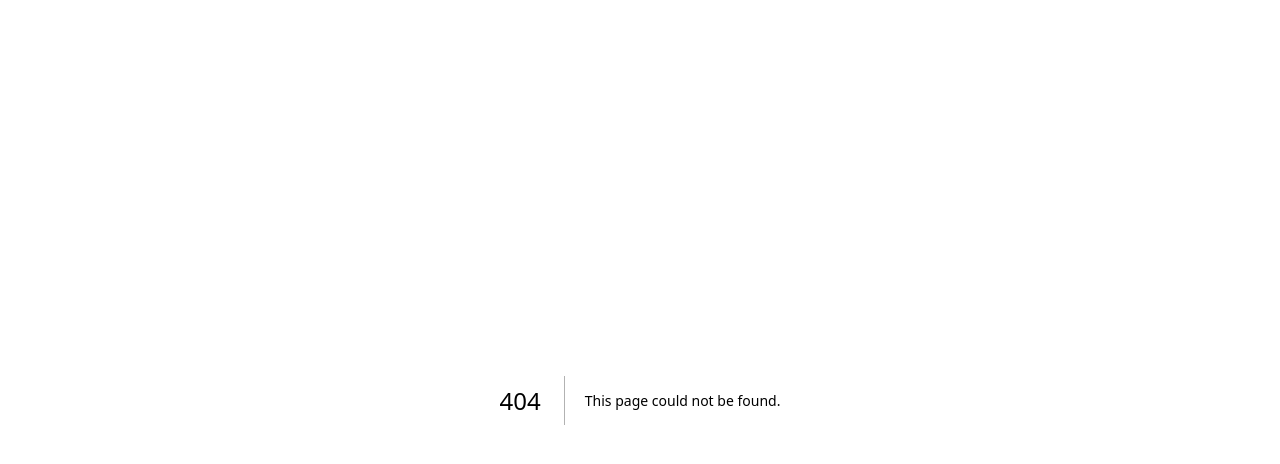
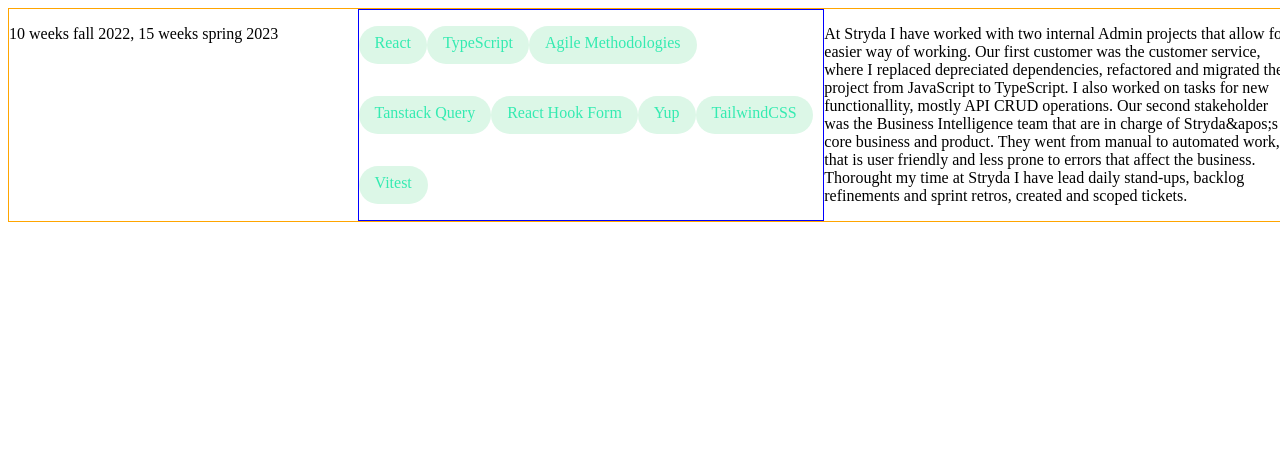
Before and after one commit to fishenchips/portfolio, a Next.js app: page /projects/stryda in a window 1280 px wide. Before the commit this address had no page. Shown: the top 464 px of the page. Built offline with nearby package versions, Linux system fonts and the light colour scheme.

Commit message:
first initial styling for a project page

```diff
--- a/src/app/page.tsx
+++ b/src/app/page.tsx
@@ -58,6 +58,9 @@ const Home = () => {
             Platzi&apos;s Paradise e-commerce
           </Link>
         </div>
+        <div>
+          <Link href={"/projects/stryda"}>Stryda internship</Link>
+        </div>
       </section>
     </main>
   );
--- /dev/null
+++ b/src/app/projects/stryda/page.tsx
@@ -0,0 +1,32 @@
+"use client";
+import {
+  InfoDiv,
+  PageSection,
+  StyledTag,
+  TagDiv,
+  TimeDiv,
+} from "@/components/project/Tag";
+import { StrydaTags } from "@/utils/Stryda/tagsArray";
+import { StrydaText } from "@/utils/Stryda/text";
+
+const StrydaPage = () => {
+  return (
+    <>
+      <PageSection>
+        <TimeDiv>
+          <p>10 weeks fall 2022, 15 weeks spring 2023</p>
+        </TimeDiv>
+        <TagDiv>
+          {StrydaTags.map((tag) => (
+            <StyledTag key={tag}>{tag}</StyledTag>
+          ))}
+        </TagDiv>
+        <InfoDiv>
+          <p>{StrydaText}</p>
+        </InfoDiv>
+      </PageSection>
+    </>
+  );
+};
+
+export default StrydaPage;
--- /dev/null
+++ b/src/components/project/Tag.ts
@@ -0,0 +1,46 @@
+import styled from "styled-components";
+
+export const TagDiv = styled.div`
+  display: flex;
+  flex-wrap: wrap;
+  border: 1px solid blue;
+
+  @media (min-width: 768px) {
+    width: 30%;
+  }
+  @media (min-width: 1020px) {
+    width: 40%;
+  }
+`;
+
+export const StyledTag = styled.p`
+  padding: 0.5rem 1rem;
+  line-height: 1.1rem;
+  color: #34ebb1;
+  background-color: #dcf7e7;
+  border-radius: 25px;
+  text-align: center;
+`;
+
+export const PageSection = styled.div`
+  display: flex;
+  flex-direction: column;
+  border: 1px solid orange;
+  @media (min-width: 768px) {
+    flex-direction: row;
+    width: 100vw;
+  }
+`;
+
+export const TimeDiv = styled.div`
+  @media (min-width: 768px) {
+    width: 30%;
+  }
+`;
+
+export const InfoDiv = styled.div`
+  @media (min-width: 768px) {
+    flex-direction: row;
+    width: 40%;
+  }
+`;
--- /dev/null
+++ b/src/utils/Stryda/tagsArray.ts
@@ -0,0 +1,10 @@
+export const StrydaTags = [
+  "React",
+  "TypeScript",
+  "Agile Methodologies",
+  "Tanstack Query",
+  "React Hook Form",
+  "Yup",
+  "TailwindCSS",
+  "Vitest",
+];
--- /dev/null
+++ b/src/utils/Stryda/text.ts
@@ -0,0 +1,2 @@
+export const StrydaText =
+  "At Stryda I have worked with two internal Admin projects that allow for easier way of working. Our first customer was the customer service, where I replaced depreciated dependencies, refactored and migrated the project from JavaScript to TypeScript. I also worked on tasks for new functionallity, mostly API CRUD operations. Our second stakeholder was the Business Intelligence team that are in charge of Stryda&apos;s core business and product. They went from manual to automated work, that is user friendly and less prone to errors that affect the business. Thorought my time at Stryda I have lead daily stand-ups, backlog refinements and sprint retros, created and scoped tickets.";
--- a/tsconfig.json
+++ b/tsconfig.json
@@ -10,6 +10,7 @@
     "esModuleInterop": true,
     "module": "esnext",
     "moduleResolution": "node",
+    "noImplicitAny": false,
     "resolveJsonModule": true,
     "isolatedModules": true,
     "jsx": "preserve",
```
Also changed, not shown: src/app/projects/krukan/page.tsx (+19 -0 lines), src/app/projects/styrda/page.tsx (deleted, +0 -26 lines).
